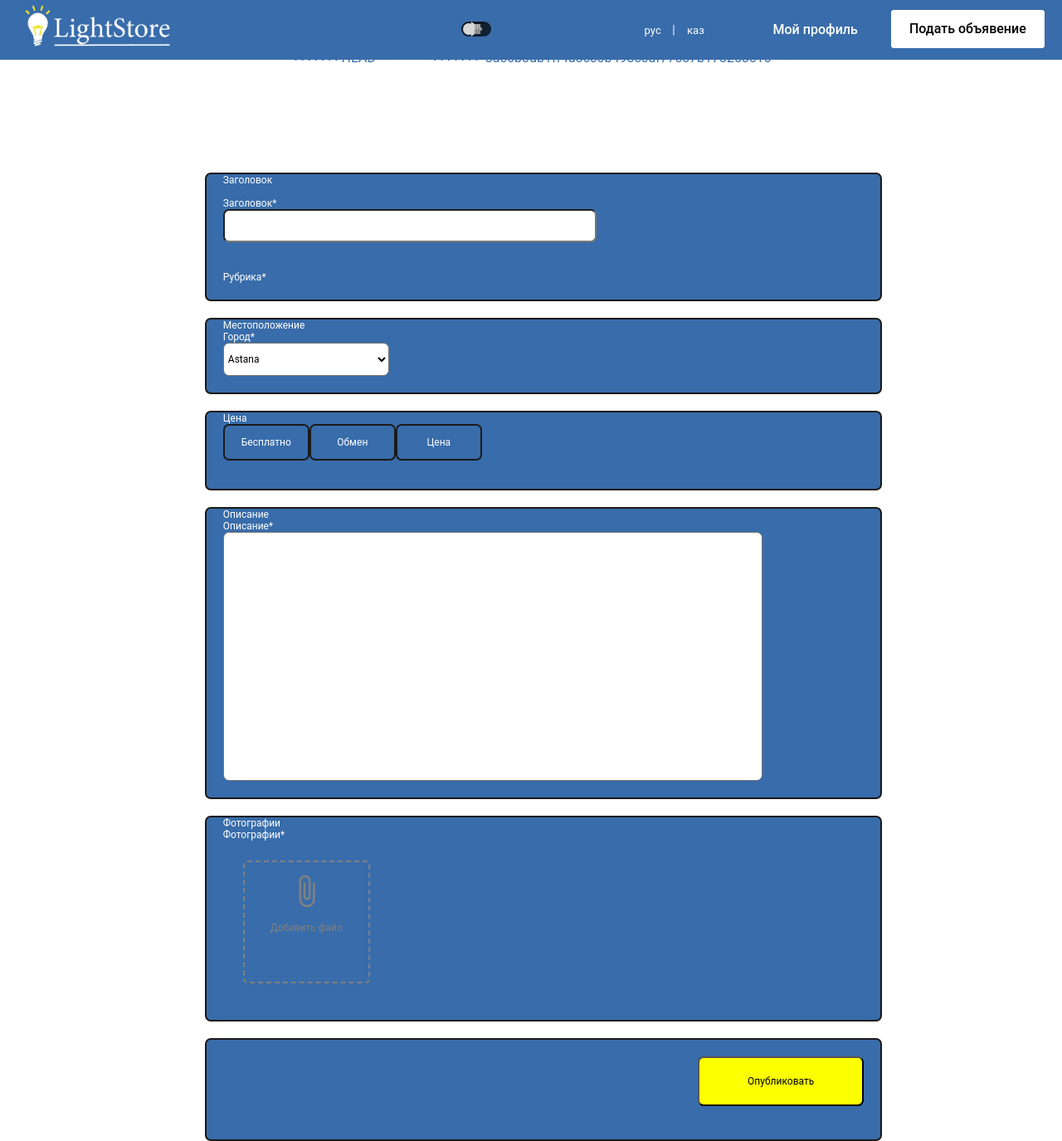
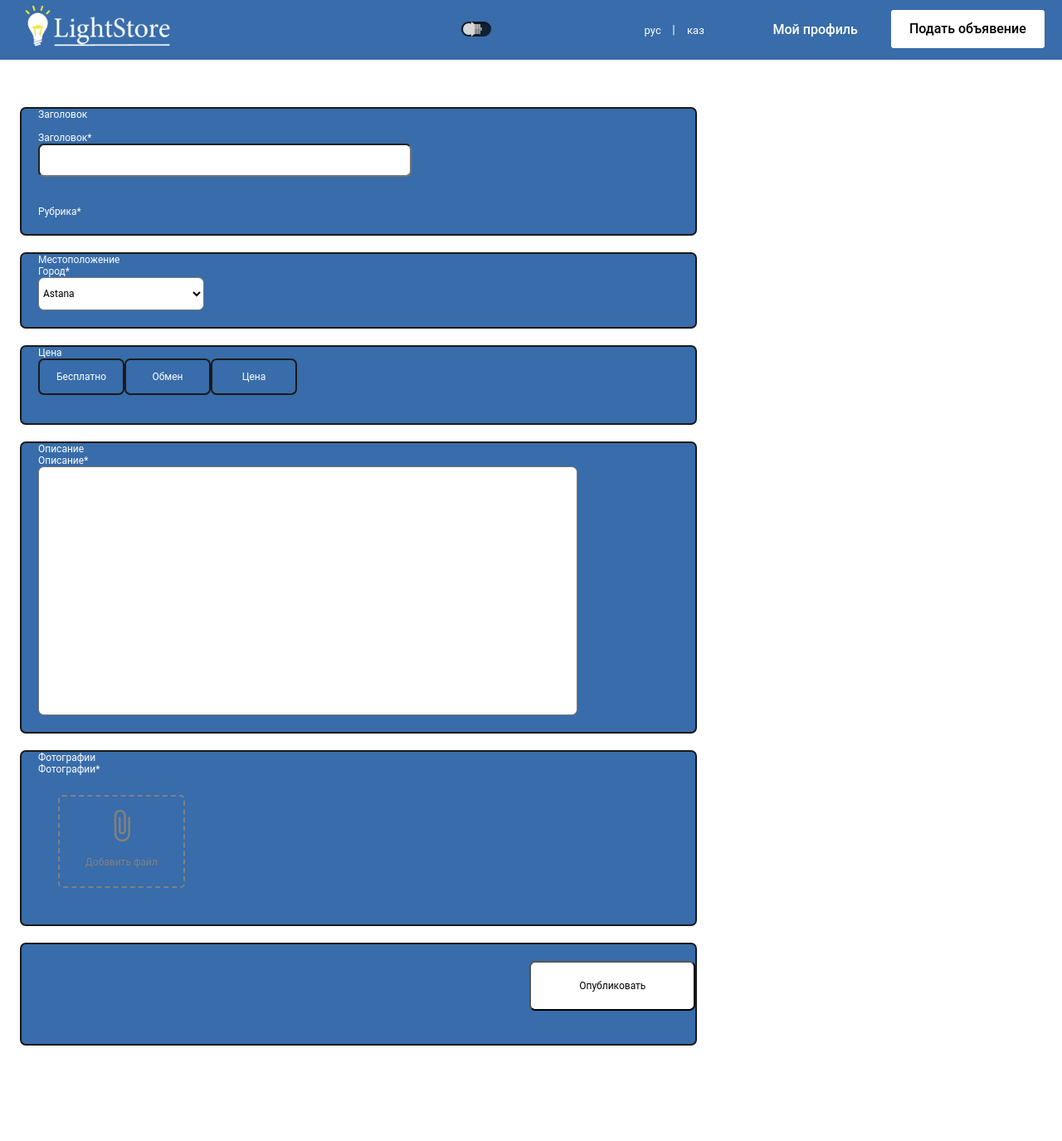
Before and after one commit to Erzhh/LightStore, a PHP site: page /advert.php in a window 1280 px wide. Shown: the whole page at 83% size. After the commit the page ends 1260 px from the top, so only its background shows below. Run offline with PHP 8.4, Linux system fonts and the light colour scheme; the visitor is signed in with stand-in values (Sample User, id 1); some web fonts are replaced.

Commit message:
categories

```diff
--- a/advert.php
+++ b/advert.php
@@ -2,7 +2,6 @@
     include "components/checkUser.php";
     include "includes/head.php";
 ?>
-<<<<<<< HEAD
 
 <!DOCTYPE html>
 <html lang="en">
@@ -15,11 +14,6 @@
     <link rel="stylesheet" href="assets/css/form.css">
     <?php include "includes/head.php";?>
 </head>
-=======
-    <link rel="stylesheet" href="assets/css/main.css">
-    <link rel="stylesheet" href="assets/css/form.css">
-
->>>>>>> 8ac6b3db1ff4a3cc0b498ccdf77c57b173253c16
 <body>
 <?php include "includes/header.php";?>
     <br>
```
